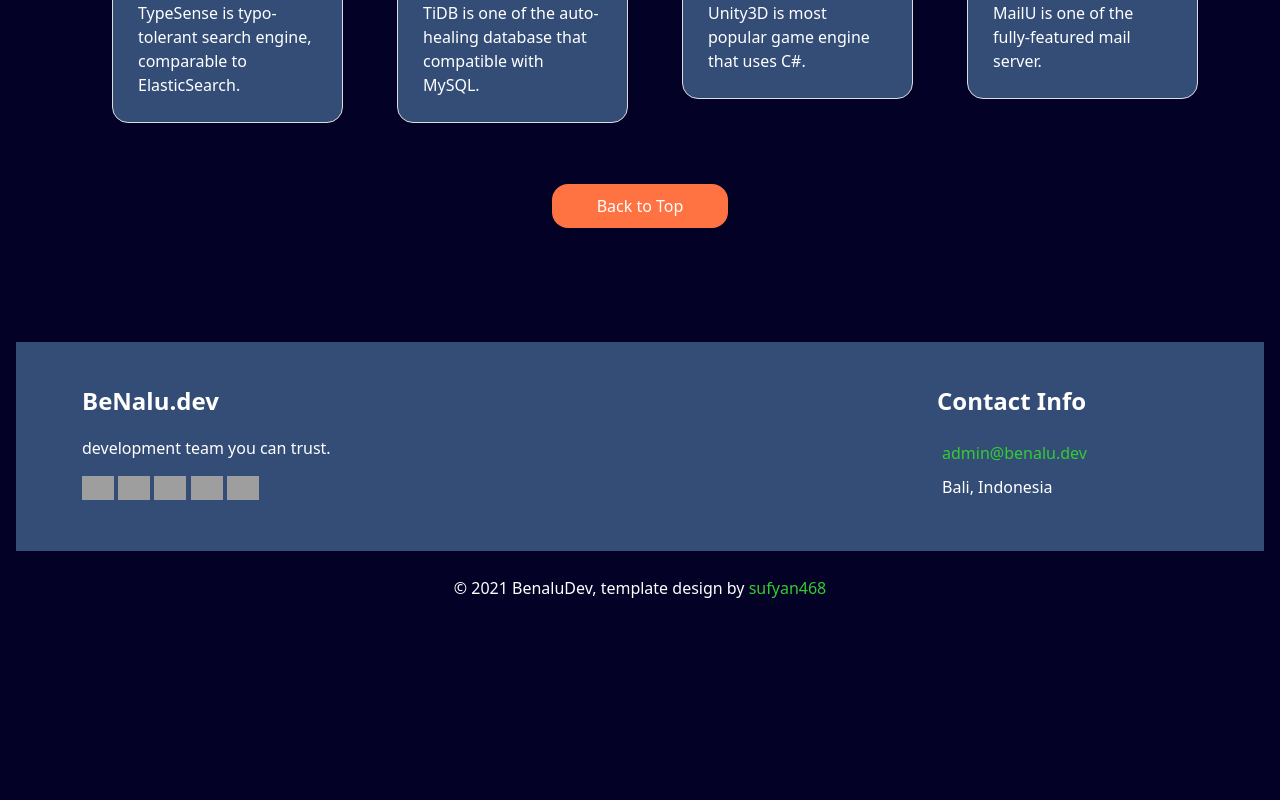
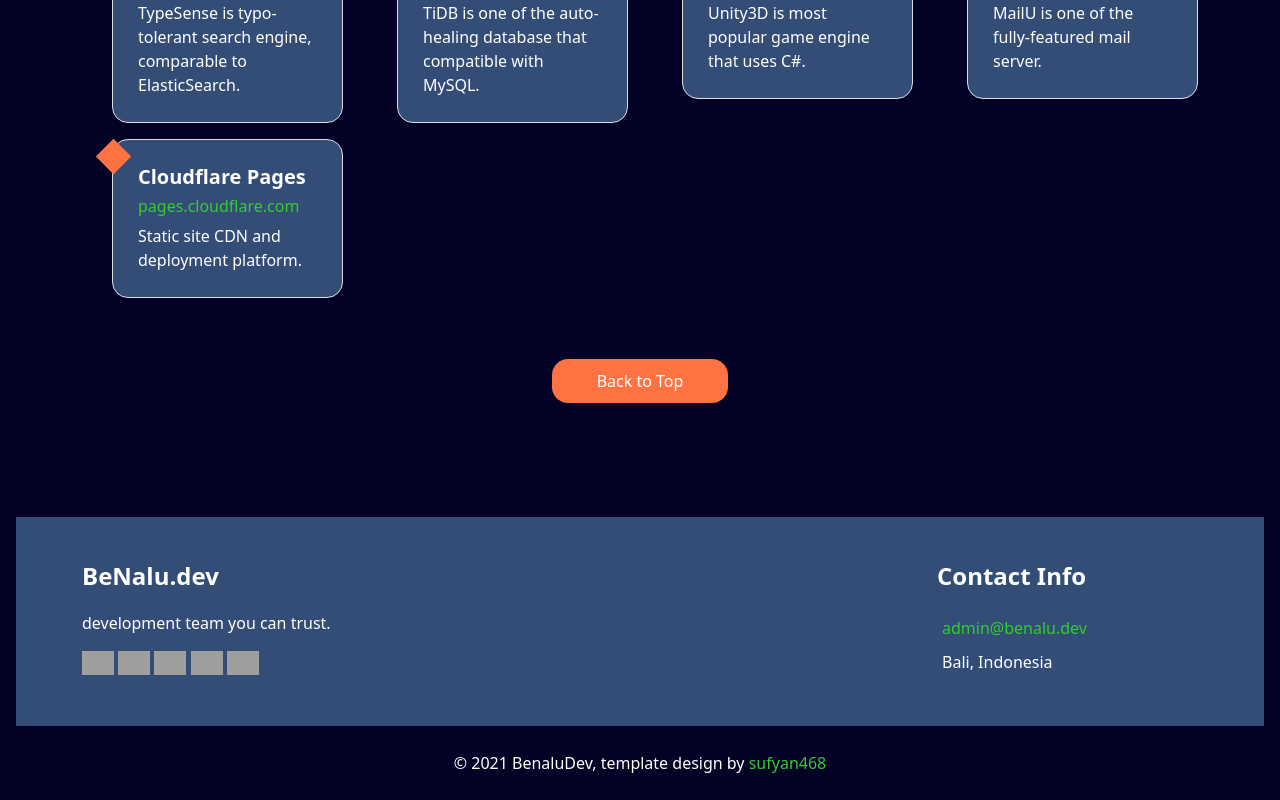
Before and after one commit to kokizzu/benalu.dev, a Svelte app: page / in a window 1280 px wide. Shown: the part 3827-4627 px from the top of the page. Before the commit the page ends 4452 px from the top, so only its background shows below. Built offline with nearby package versions, Linux system fonts and the light colour scheme; grey boxes are pictures that could not be loaded.

Commit message:
add cloudflare pages

```diff
--- a/src/routes/OurTechs.svelte
+++ b/src/routes/OurTechs.svelte
@@ -143,6 +143,17 @@
 					</div>
 				</div>
 			</div>
+			<div class="item col-sm-12 col-md-6 col-lg-3">
+				<div class="box">
+					<div class="detail-box mb-3 text-left">
+						<h5>Cloudflare Pages</h5>
+						<h6><a href="//pages.cloudflare.com">pages.cloudflare.com</h6>
+						<p>
+							Static site CDN and deployment platform.
+						</p>
+					</div>
+				</div>
+			</div>
 		</div>
 	</div>
 	<div class="btn-box">
```
